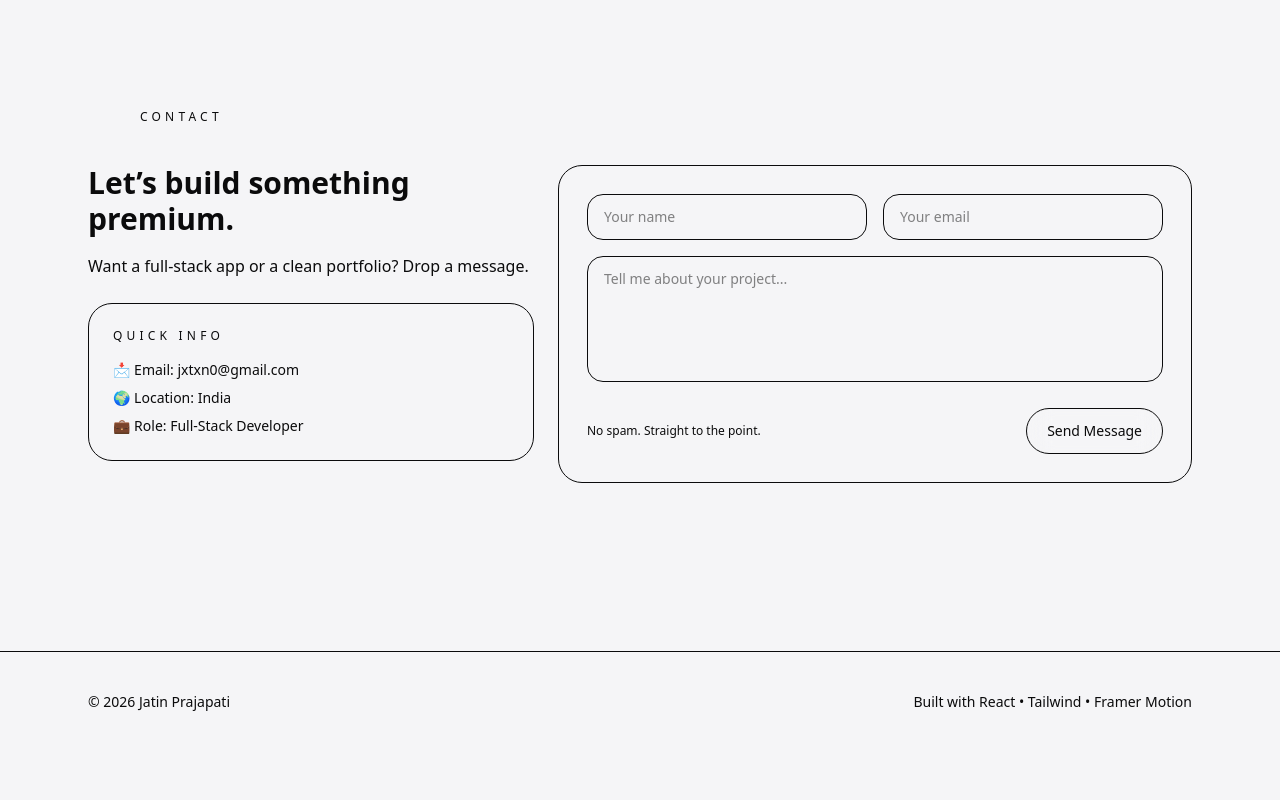
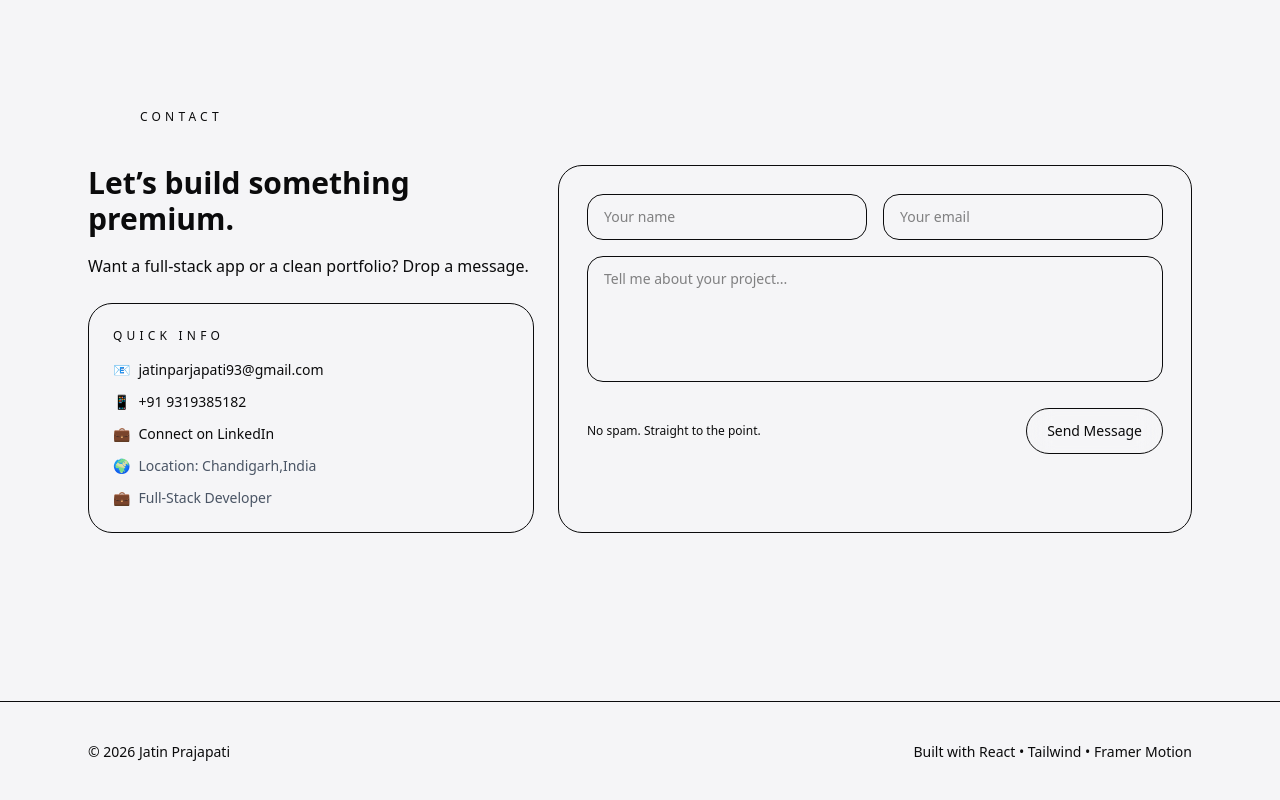
Before and after one commit to jatinprajapati-8/Portfolio, a React (Vite) app: page / in a window 1280 px wide. Shown: the part 3319-4119 px from the top of the page. Before the commit the page ends 4071 px from the top, so only its background shows below. Built offline with nearby package versions, Linux system fonts and the light colour scheme; no server answers.

Commit message:
update contact info

```diff
--- a/src/sections/Contact.jsx
+++ b/src/sections/Contact.jsx
@@ -71,10 +71,38 @@ export default function Contact() {
             <p className="text-xs uppercase tracking-[0.35em] text-muted/70">
               Quick Info
             </p>
-            <div className="mt-4 space-y-2 text-sm text-muted/85">
-              <p>📩 Email: jxtxn0@gmail.com</p>
-              <p>🌍 Location: India</p>
-              <p>💼 Role: Full-Stack Developer</p>
+            <div className="mt-4 space-y-3 text-sm">
+              <a
+                href="mailto:jatinparjapati93@gmail.com"
+                className="flex items-center gap-2 hover:text-primary transition"
+              >
+                📧 <span>jatinparjapati93@gmail.com</span>
+              </a>
+
+              <a
+                href="https://wa.me/919319385182"
+                target="_blank"
+                rel="noreferrer"
+                className="flex items-center gap-2 hover:text-primary transition"
+              >
+                📱 <span>+91 9319385182</span>
+              </a>
+
+              <a
+                href="https://linkedin.com/in//jatin-prajapati93"
+                target="_blank"
+                rel="noreferrer"
+                className="flex items-center gap-2 hover:text-primary transition"
+              >
+                💼 <span>Connect on LinkedIn</span>
+              </a>
+              <p className="flex items-center gap-2 text-gray-600 dark:text-gray-400">
+                🌍 <span>Location: Chandigarh,India</span>
+              </p>
+
+              <p className="flex items-center gap-2 text-gray-600 dark:text-gray-400">
+                💼 <span>Full-Stack Developer</span>
+              </p>
             </div>
           </div>
         </motion.div>
```
